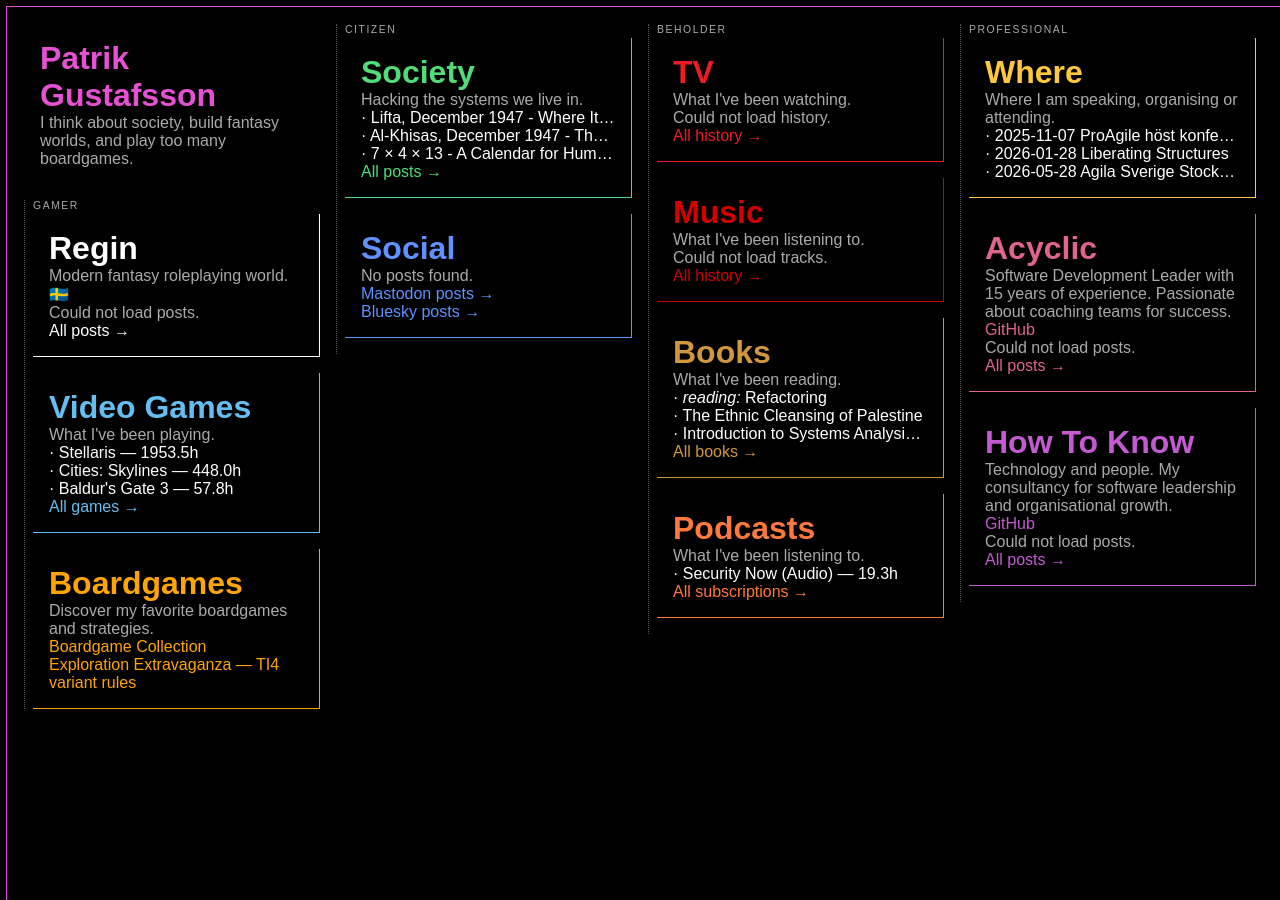
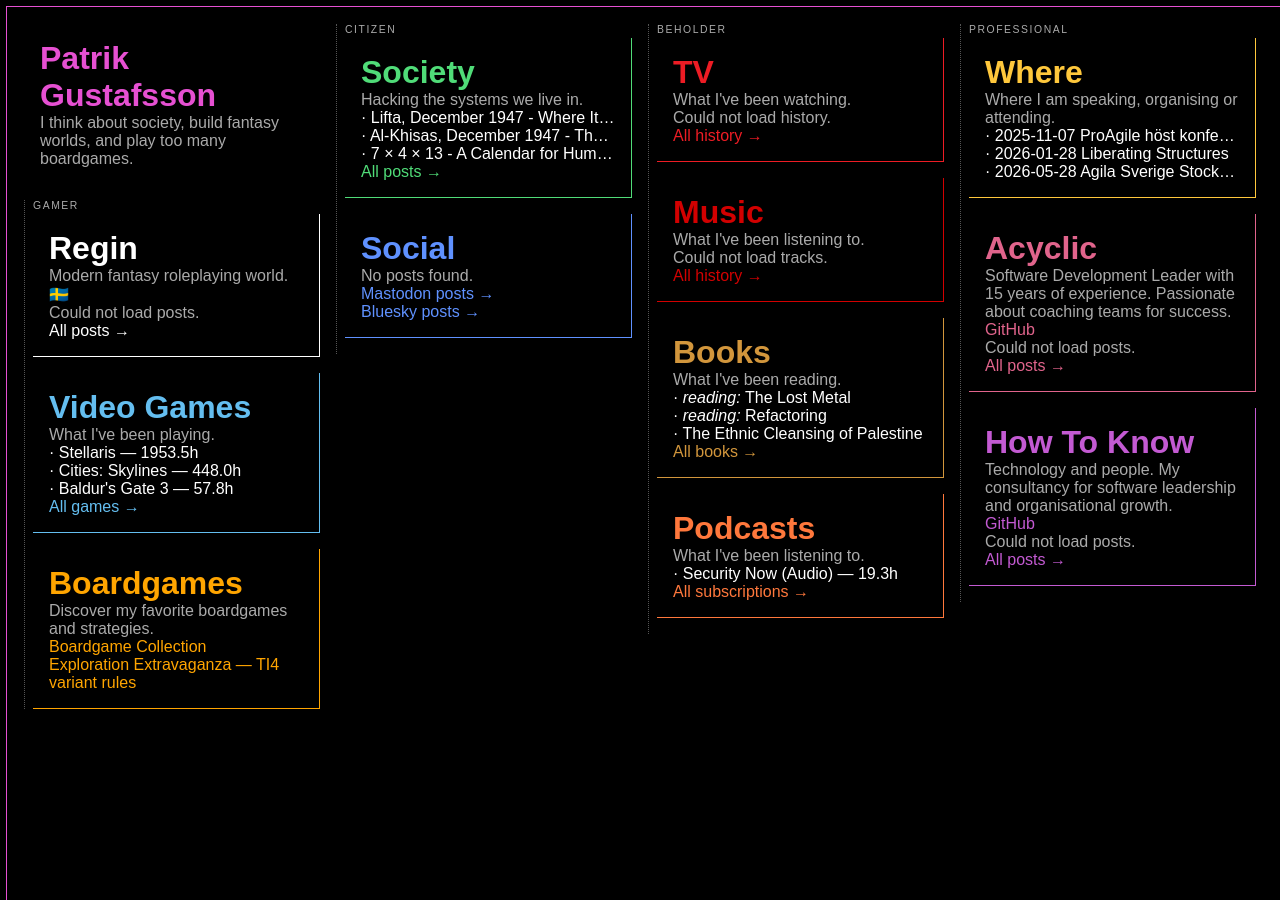
Before and after one commit to paven/paven.github.com, a Jekyll site: the page built from index.html, in a window 1280 px wide. Built offline with Jekyll 4.4.1, drawn with Linux system fonts in a browser that asks for light colours.

Commit message:
Update books

```diff
--- a/_data/books.yml
+++ b/_data/books.yml
@@ -1,9 +1,9 @@
+- title: 'The Lost Metal'
+  url: 'https://ramblingreaders.org/book/335632/s/the-lost-metal'
+  status: 'reading'
 - title: 'Refactoring'
   url: 'https://ramblingreaders.org/book/25255/s/refactoring'
   status: 'reading'
 - title: 'The Ethnic Cleansing of Palestine'
   url: 'https://ramblingreaders.org/book/315180/s/the-ethnic-cleansing-of-palestine'
   status: 'read'
-- title: 'Introduction to Systems Analysis and Design'
-  url: 'https://ramblingreaders.org/book/500616/s/introduction-to-systems-analysis-and-design'
-  status: 'read'
```
